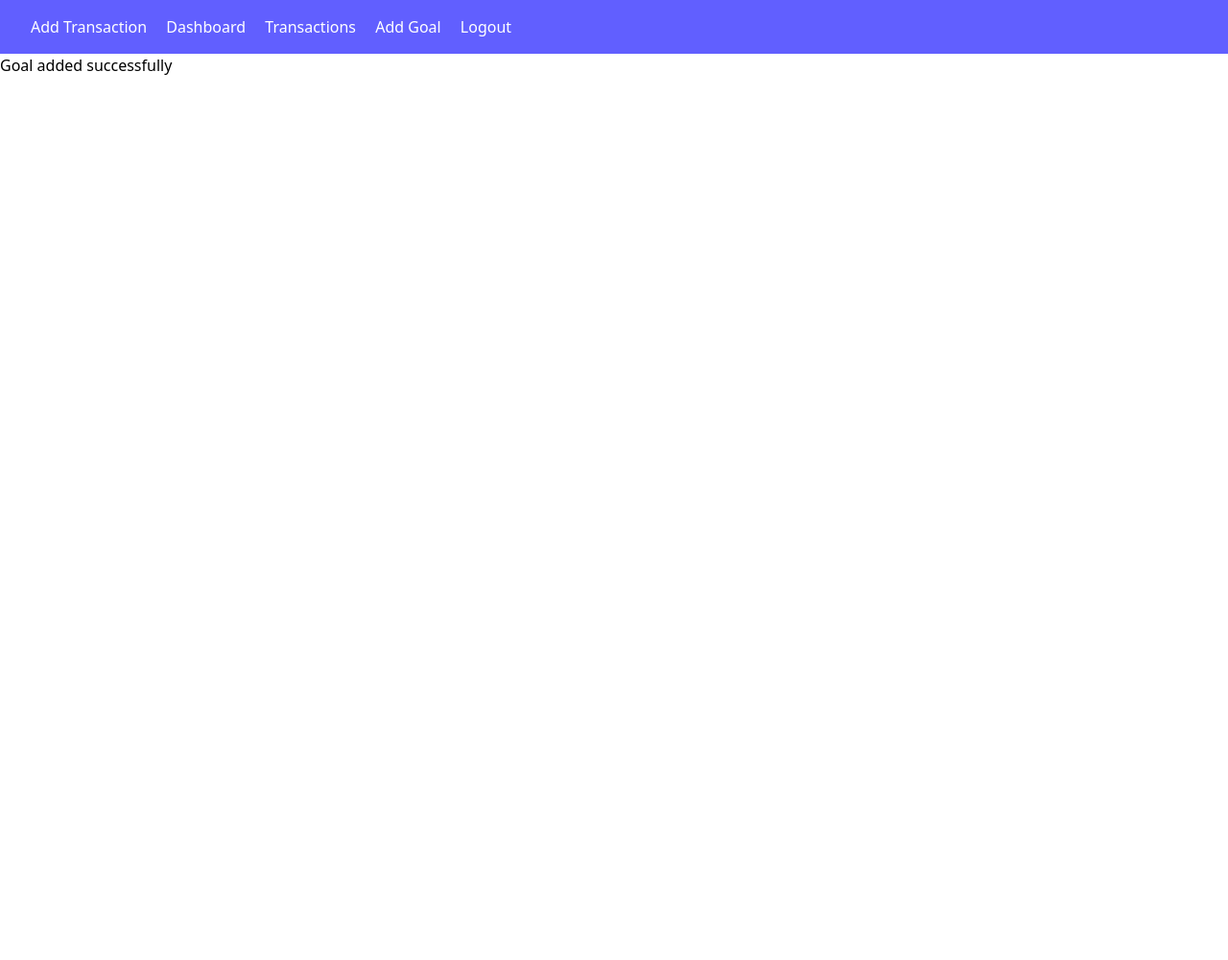
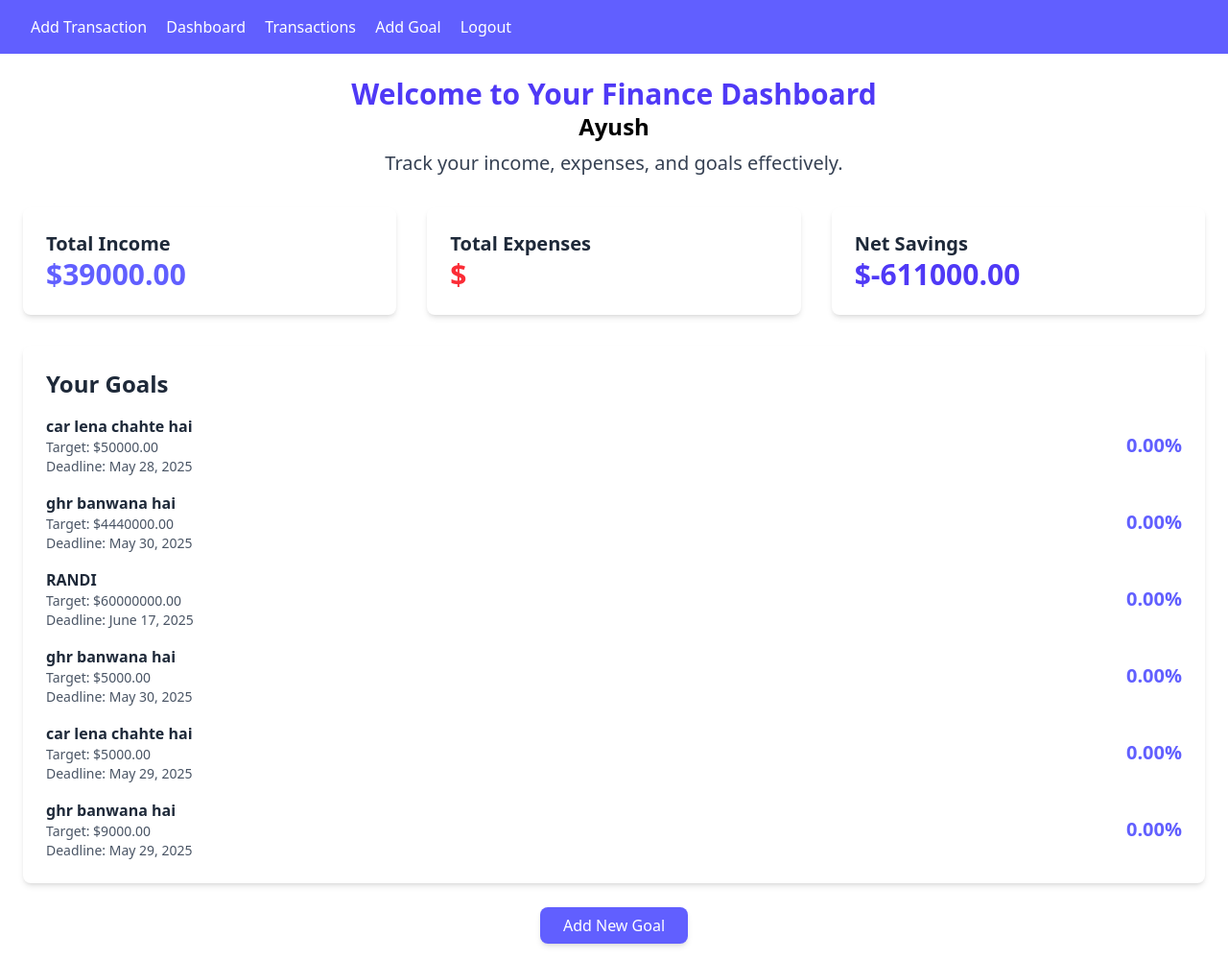
Before and after one commit to Ayushupadhyay14/Finance-tracker-django, a Django app: page / in a window 1280 px wide. Shown: the whole page at 96% size. Before the commit the page ends 78 px from the top, so only its background shows below. Run offline with Django 5.2, Linux system fonts and the light colour scheme; a user stored in the database is signed in; data comes from the database, SQL or seed files in the repository; both versions use the stored data as it was after the commit.

Commit message:
all chnages

```diff
--- a/djfintracker/settings.py
+++ b/djfintracker/settings.py
@@ -38,6 +38,7 @@
     'django.contrib.messages',
     'django.contrib.staticfiles',
     'finance',
+    'import_export',
 ]
 
 MIDDLEWARE = [
--- a/finance/templates/finance/dashboard.html
+++ b/finance/templates/finance/dashboard.html
@@ -1,7 +1,46 @@
 {% extends "finance/base.html" %}
 {% block title %}Dashboard{% endblock title %}
 {% block content %}
-<h1>
-  Goal added successfully
-</h1>
+<div class="container mx-auto p-6">
+  <div class="text-center mb-8">
+    <h1 class="text-3xl font-bold text-indigo-600">Welcome to Your Finance Dashboard</h1>
+    <h1 class="text-2xl font-bold">{{request.user|capfirst}}</h1>
+    <p class="text-xl text-gray-700 mt-2">Track your income, expenses, and goals effectively.</p>
+  </div>
+  <div class="grid grid-cols-1 sm:grid-cols-2 lg:grid-cols-3 gap-8 mb-8">
+    <div class="bg-white p-6 rounded-lg shadow-md">
+      <h2 class="text-xl font-semibold text-gray-800">Total Income</h2>
+      <p class="text-3xl font-bold text-indigo-500">${{ total_income|floatformat:2 }}</p>
+    </div>
+    <div class="bg-white p-6 rounded-lg shadow-md">
+      <h2 class="text-xl font-semibold text-gray-800">Total Expenses</h2>
+      <p class="text-3xl font-bold text-red-500">${{ total_expense|floatformat:2 }}</p>
+    </div>
+    <div class="bg-white p-6 rounded-lg shadow-md">
+      <h2 class="text-xl font-semibold text-gray-800">Net Savings</h2>
+      <p class="text-3xl font-bold text-indigo-600">${{ net_savings|floatformat:2 }}</p>
+    </div>
+  </div>
+  <div class="bg-white p-6 rounded-lg shadow-md mb-8">
+    <h2 class="text-2xl font-semibold text-gray-800 mb-4">Your Goals</h2>
+    <ul class="space-y-4">
+      {% for item in goal_progress %}
+      <li class="flex justify-between items-center">
+        <div class="text-gray-800">
+          <p class="font-semibold">{{ item.goal.name }}</p>
+          <p class="text-sm text-gray-600">Target: ${{ item.goal.target_amount|floatformat:2 }}</p>
+          <p class="text-sm text-gray-600">Deadline: {{ item.goal.deadline }}</p>
+        </div>
+        <div class="text-right">
+          <p class="text-xl font-bold text-indigo-500">{{ item.progress|floatformat:2 }}%</p>
+        </div>
+      </li>
+      {% endfor %}
+    </ul>
+  </div>
+  <div class="text-center">
+    <a href="{% url 'goal_add' %}"
+      class="bg-indigo-500 text-white px-6 py-2 rounded-lg shadow-md hover:bg-indigo-600 transition">Add New Goal</a>
+  </div>
+</div>
 {% endblock content %}
--- a/finance/urls.py
+++ b/finance/urls.py
@@ -8,4 +8,5 @@
          name='transaction_list'),
     path('goal/add/', GoalCreateView.as_view(),
          name='goal_add'),
+    #     path('generate-report/', export_transactions, name='export_transactions'),
 ]
--- a/finance/views.py
+++ b/finance/views.py
@@ -5,13 +5,13 @@
 from finance.forms import RegisterForm, TransactionForm, GoalForm
 from django.contrib.auth import login
 from django.contrib.auth.mixins import LoginRequiredMixin
-from django.contrib import messages
+# from django.contrib import messages
 from .models import Transaction, Goal
+from django.db.models import Sum
 
 
 # Create your views here.
 # it use to create a bussiness logis :
-
 
 class RegisterView(View):
     def get(self, request, *args, **kwargs):
@@ -28,12 +28,41 @@
 
 class DashboradView(LoginRequiredMixin, View):
     def get(self, request, *args, **kwargs):
-        return render(request, 'finance/dashboard.html')
+        transactions = Transaction.objects.filter(user=request.user)
+        goal = Goal.objects.filter(user=request.user)
 
+# calculate total income and expences
+        total_income = Transaction.objects.filter(
+            user=request.user, transaction_type='Income').aggregate(Sum('amount'))['amount__sum'] or 0
+        total_expense = Transaction.objects.filter(
+            user=request.user, transaction_type='Expense').aggregate(Sum('amount'))['amount__sum'] or 0
 
+        net_savings = total_income - total_expense
+        remaining_savings = net_savings
+        goal_progress = []
+        for goal in goal:
+            if remaining_savings >= goal.target_amount:
+                goal_progress.append({'goal': goal, 'progress': 100})
+                remaining_savings = goal.target_amount
+            elif remaining_savings > 0:
+                progress = (remaining_savings/goal.target_amount)*100
+                goal_progress.append({'goal': goal, 'progress': progress})
+                remaining_savings = 0
+            else:
+                goal_progress.append({'goal': goal, 'progress': 0})
+
+        context = {
+            'transactions': transactions,
+            'total_income': total_income,
+            'total_expence': total_expense,
+            'net_savings': net_savings,
+            'goal_progress': goal_progress,
+        }
+        return render(request, 'finance/dashboard.html', context)
 
 
 class TransactionCreateView(LoginRequiredMixin, View):
+
     def get(self, request, *args, **kwargs):
         form = TransactionForm()
         return render(request, 'finance/transaction_form.html', {'form': form})
```
Also changed, not shown: finance/admin.py (+16 -3 lines), db.sqlite3.
